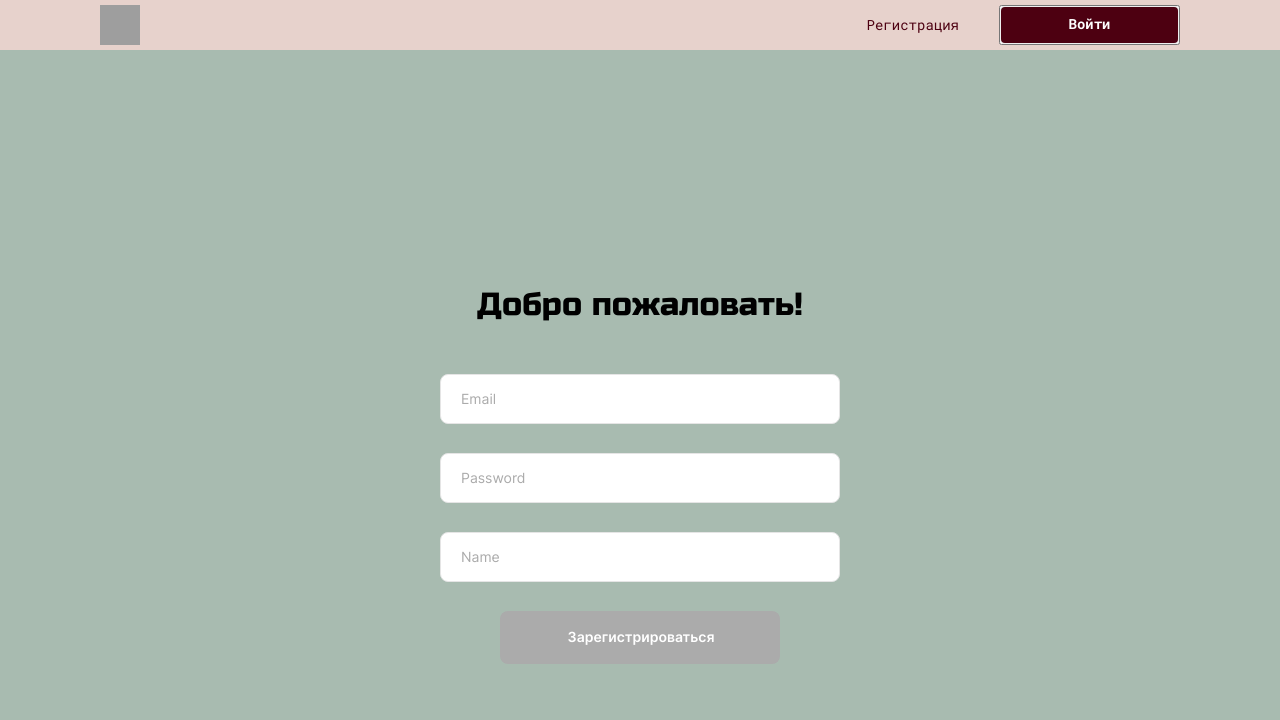
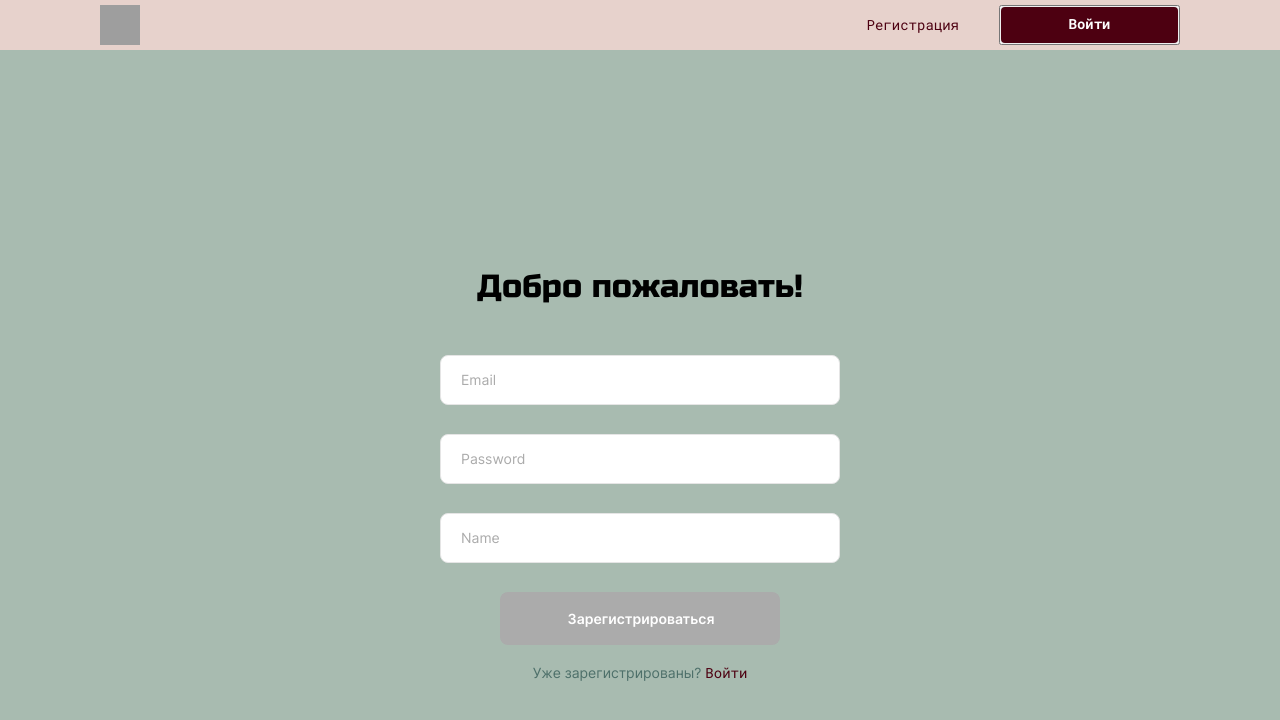
Before and after one commit to SvetlanaPivovarova/kids-web, a Vue app: page /register in a window 1280 px wide. Shown: the top 720 px of the page. Built offline with nearby package versions, Linux system fonts and the light colour scheme; grey boxes are pictures that could not be loaded.

Commit message:
refactor

```diff
--- a/src/components/Code.vue
+++ /dev/null
@@ -1,3 +0,0 @@
-<template>
-  <h2>Code</h2>
-</template>
--- a/src/components/Login.vue
+++ b/src/components/Login.vue
@@ -30,7 +30,9 @@
       >
         Войти
       </button>
-
+    </div>
+    <div class="input-text__message">Ещё не зарегистрированы?
+      <RouterLink to="/register">Регистрация</RouterLink>
     </div>
   </div>
 </template>
--- a/src/components/Register.vue
+++ b/src/components/Register.vue
@@ -40,7 +40,9 @@
       >
         Зарегистрироваться
       </button>
-
+    </div>
+    <div class="input-text__message">Уже зарегистрированы?
+      <RouterLink to="/login">Войти</RouterLink>
     </div>
   </div>
 </template>
```
